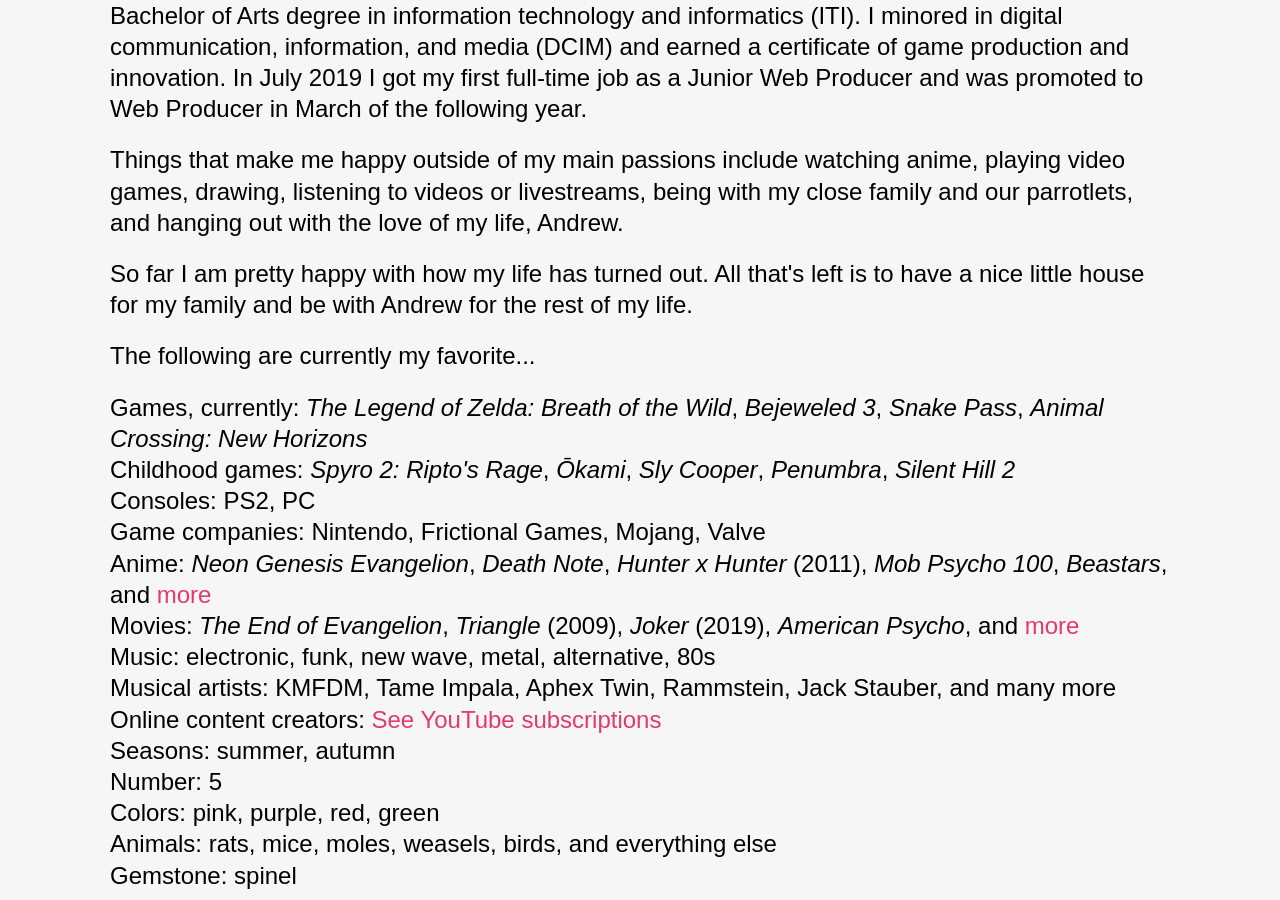
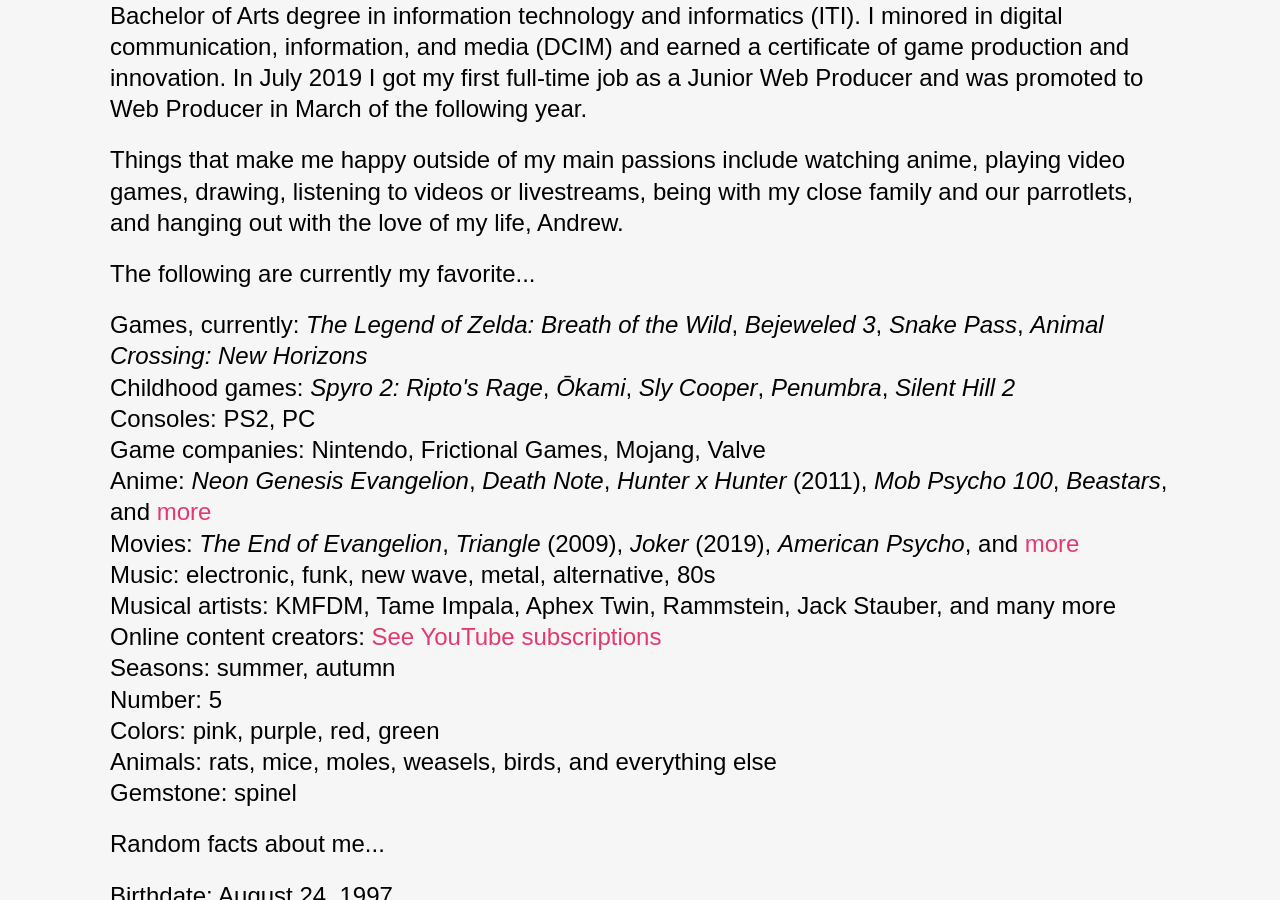
Before and after one commit to liz-lorena/2020, a Jekyll site: the page built from about/index.html, in a window 1280 px wide and 900 px high, scrolled down 663 px. Built offline with Jekyll 4.4.1, drawn with Linux system fonts in a browser that asks for light colours.

Commit message:
Update index.html

```diff
--- a/about/index.html
+++ b/about/index.html
@@ -14,8 +14,6 @@
 <p>In May of 2019 I graduated <em>magna cum laude</em> from Rutgers University in New Brunswick, NJ with a Bachelor of Arts degree in information technology and informatics (ITI). I minored in digital communication, information, and media (DCIM) and earned a certificate of game production and innovation. In July 2019 I got my first full-time job as a Junior Web Producer and was promoted to Web Producer in March of the following year.</p>
 
     <p>Things that make me happy outside of my main passions include watching anime, playing video games, drawing, listening to videos or livestreams, being with my close family and our parrotlets, and hanging out with the love of my life, Andrew.</p>
-
-    <p>So far I am pretty happy with how my life has turned out. All that's left is to have a nice little house for my family and be with Andrew for the rest of my life.</p>
 
     <p>The following are currently my favorite...</p>
 
```
